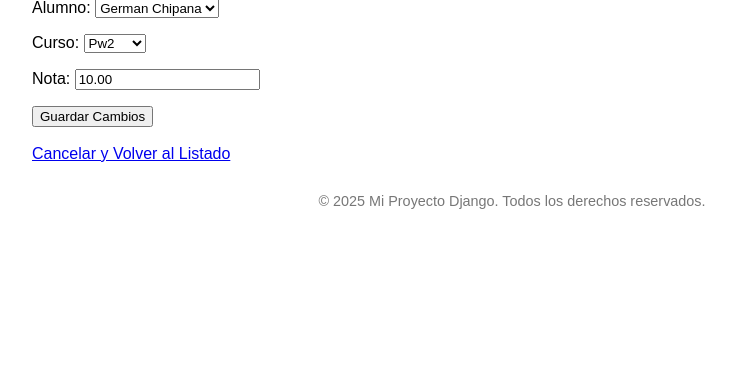
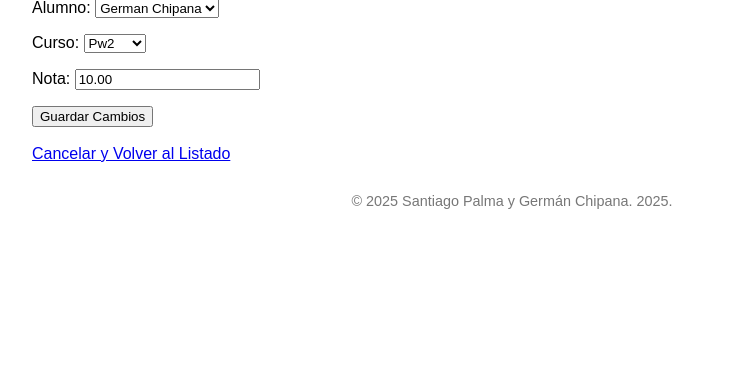
Before and after one commit to ChipanaGerman/LABORATORIO_06_DJANGO, a Django app: page /notas/editar/1/ in a window 1280 px wide. Shown: the part 235-627 px from the top of the page, without its empty margins (128-864 px from the left). Run offline with Django 5.2, Linux system fonts and the light colour scheme; data comes from the database, SQL or seed files in the repository.

Commit message:
mejoras visuales

```diff
--- a/gestion_academica/templates/gestion_academica/base.html
+++ b/gestion_academica/templates/gestion_academica/base.html
@@ -40,7 +40,7 @@
     </div>
 
     <footer>
-        <p>© {% now "Y" %} Mi Proyecto Django. Todos los derechos reservados.</p>
+        <p>© {% now "Y" %} Santiago Palma y Germán Chipana. 2025.</p>
     </footer>
 
 </body>
```
